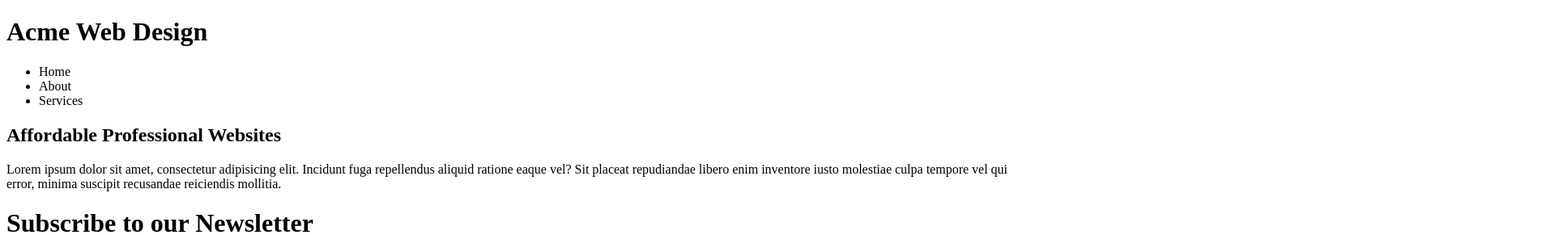
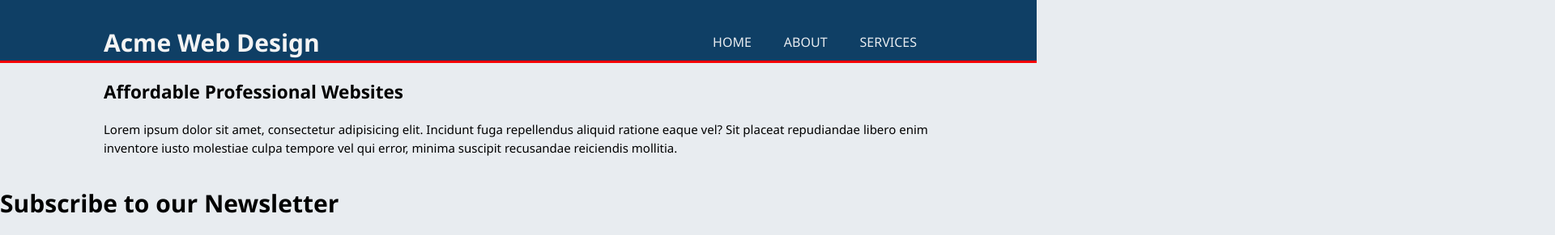
Before and after one commit to Hicham1970/Acme-Web-Desgn, a plain HTML site: page index.html in a window 1280 px wide. Shown: the top 291 px of the page at 81% size, 1920 px wide, since content can reach past the window. Drawn offline with Linux system fonts and the light colour scheme.

Commit message:
start styling

```diff
--- a/css/style.css
+++ b/css/style.css
@@ -0,0 +1,47 @@
+body{
+    font: 15px/1.5 'Segoe UI', Tahoma, Geneva, Verdana, sans-serif;
+    margin: 0;
+    padding: 0;
+    background-color:#e8ecf0;
+}
+
+.container{
+    width:80%;
+    margin:auto; /* to make all in center*/
+    overflow: hidden;
+}
+
+header{
+    background: rgb(15, 63, 101);
+    color: rgb(244, 244, 244);
+    padding-top: 30px;
+    min-height: 30px;
+    border-bottom: rgb(255, 0, 0) 3px solid;
+}
+
+header li{
+    color: #e8ecf0;
+    text-decoration: none;
+    text-transform: uppercase;
+    font-size: 16px;
+    float: left;
+    display: inline;
+    padding: 0 20px 0 20px; /*top right bottom left*/
+}
+header ul{
+    margin: 0;
+    padding: 0;
+}
+
+header #branding{
+    float:left;
+}
+
+header #branding h1{
+    margin:0;
+}
+
+header nav{
+    float: right;
+    margin-top: 10px;
+}
--- a/index.html
+++ b/index.html
@@ -12,9 +12,9 @@
     <link rel="stylesheet" href="./css/style.css" />
   </head>
   <body>
-    <head>
+    <header>
       <div class="container">
-        <div class="branding">
+        <div id="branding">
           <h1>Acme Web Design</h1>
         </div>
         <!-- navigation -->
@@ -26,7 +26,7 @@
           </ul>
         </nav>
       </div>
-    </head>
+    </header>
     <section id="showcase">
       <div class="container">
         <h1>Affordable Professional Websites</h1>
@@ -49,19 +49,19 @@
         <div class="container">
             <div class="box">
                 <h3>HTML Markup</h3>
-                <img src="./img/html.png" alt="html logo" />
+                <img src="./img/html.jpg" alt="html logo" />
                 <p>Lorem ipsum dolor sit amet consectetur adipisicing elit. Sapiente quibusdam dolores reprehenderit soluta, labore consequuntur!</p>
 
             </div>
             <div class="box">
                 <h3>CSS3 Styling</h3>
-                <img src="./img/css.png" alt="css3 logo" />
+                <img src="./img/css.jpg" alt="css3 logo" />
                 <p>Lorem ipsum dolor sit amet consectetur adipisicing elit. Sapiente quibusdam dolores reprehenderit soluta, labore consequuntur!</p>
 
             </div>
             <div class="box">
                 <h3>Graphic design</h3>
-                <img src="./img/design.png" alt="graphic designer logo" />
+                <img src="./img/design.jpg" alt="graphic designer logo" />
                 <p>Lorem ipsum dolor sit amet consectetur adipisicing elit. Sapiente quibusdam dolores reprehenderit soluta, labore consequuntur!</p>
 
             </div>
```
Also changed, not shown: img/css.jpg (added), img/css.png (deleted), img/design.jpg (added), img/design.png (deleted), img/html.jpg (added), img/html.png (deleted), img/pic04.jpg (added), img/pic04.png (deleted), 1 other file.
